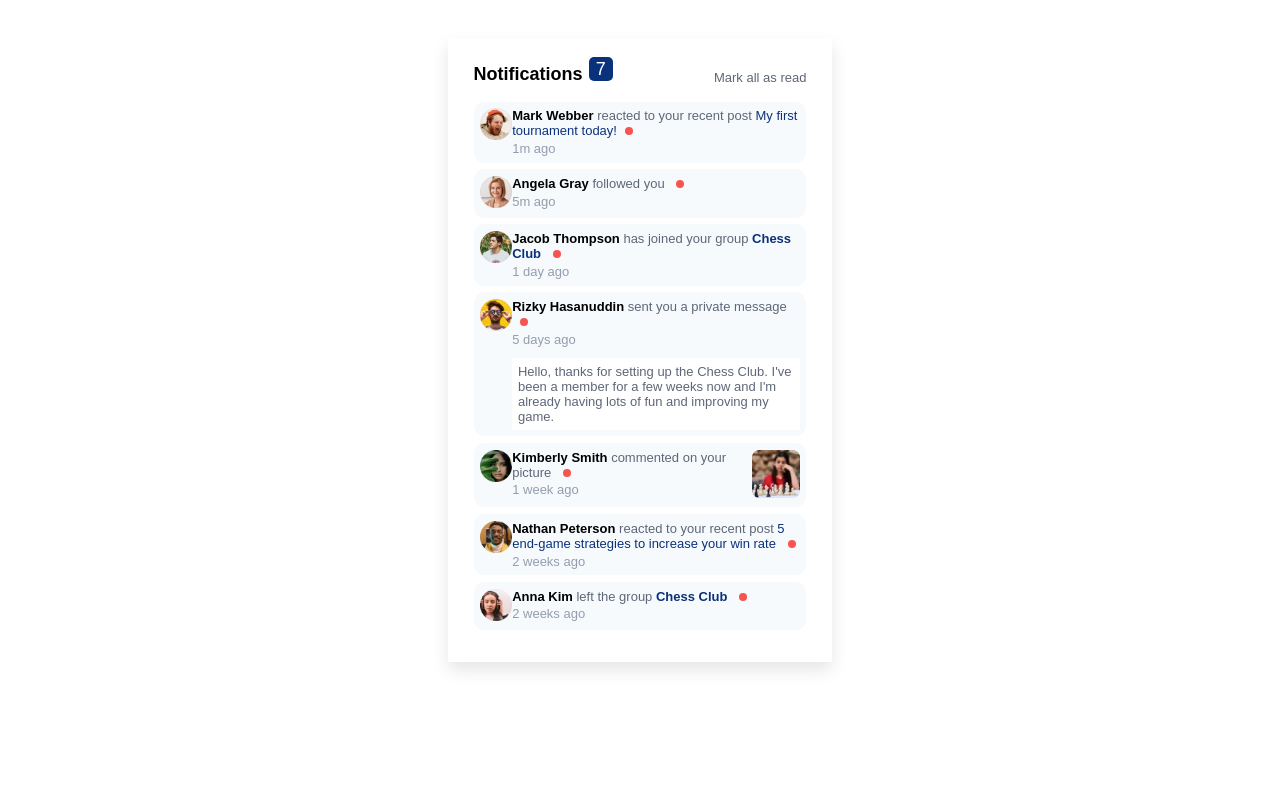
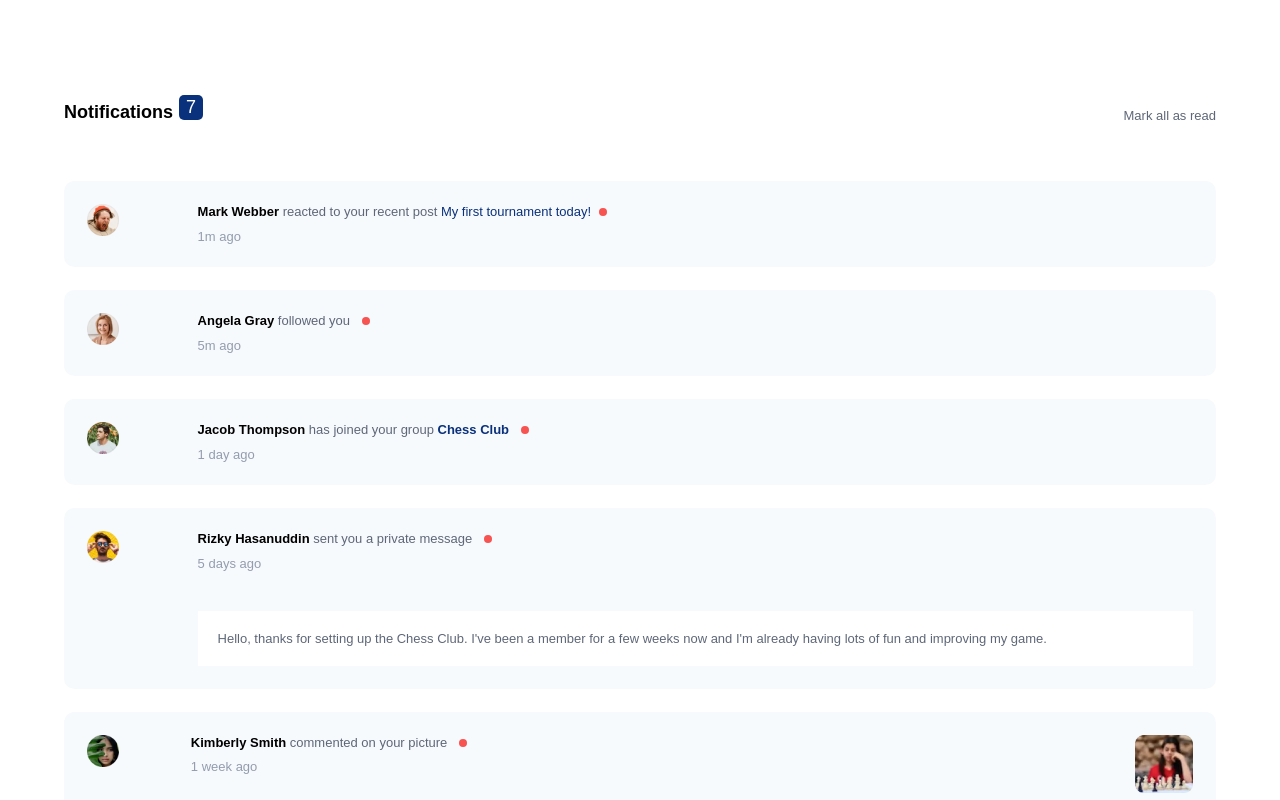
Before and after one commit to Floor20/notification-page, a plain HTML site: page index.html in a window 1280 px wide. Shown: the top 800 px of the page. Drawn offline with Linux system fonts and the light colour scheme.

Commit message:
Final desktop adjustments

```diff
--- a/src/sass/style.scss
+++ b/src/sass/style.scss
@@ -157,7 +157,7 @@ figure:hover {
 /* QUERIES */
 /* ---------------------------------------------- */
 
-@media only screen and (min-width: 900px) {
+@media only screen and (min-width: 1300px) {
   .container {
     padding: 2% 2%;
     margin: 3% auto;
@@ -179,3 +179,19 @@ figure:hover {
     padding: 2%;
   }
 }
+
+@media only screen and (min-width: 700px) {
+  .notif-tile {
+    padding: 2%;
+    margin-bottom: 2%;
+  }
+
+  .notif-img {
+    margin-right: 2%;
+    width: 8%;
+  }
+
+  figure {
+    padding: 2%;
+  }
+}
```
Also changed, not shown: src/css/style.css, 1 other file.
